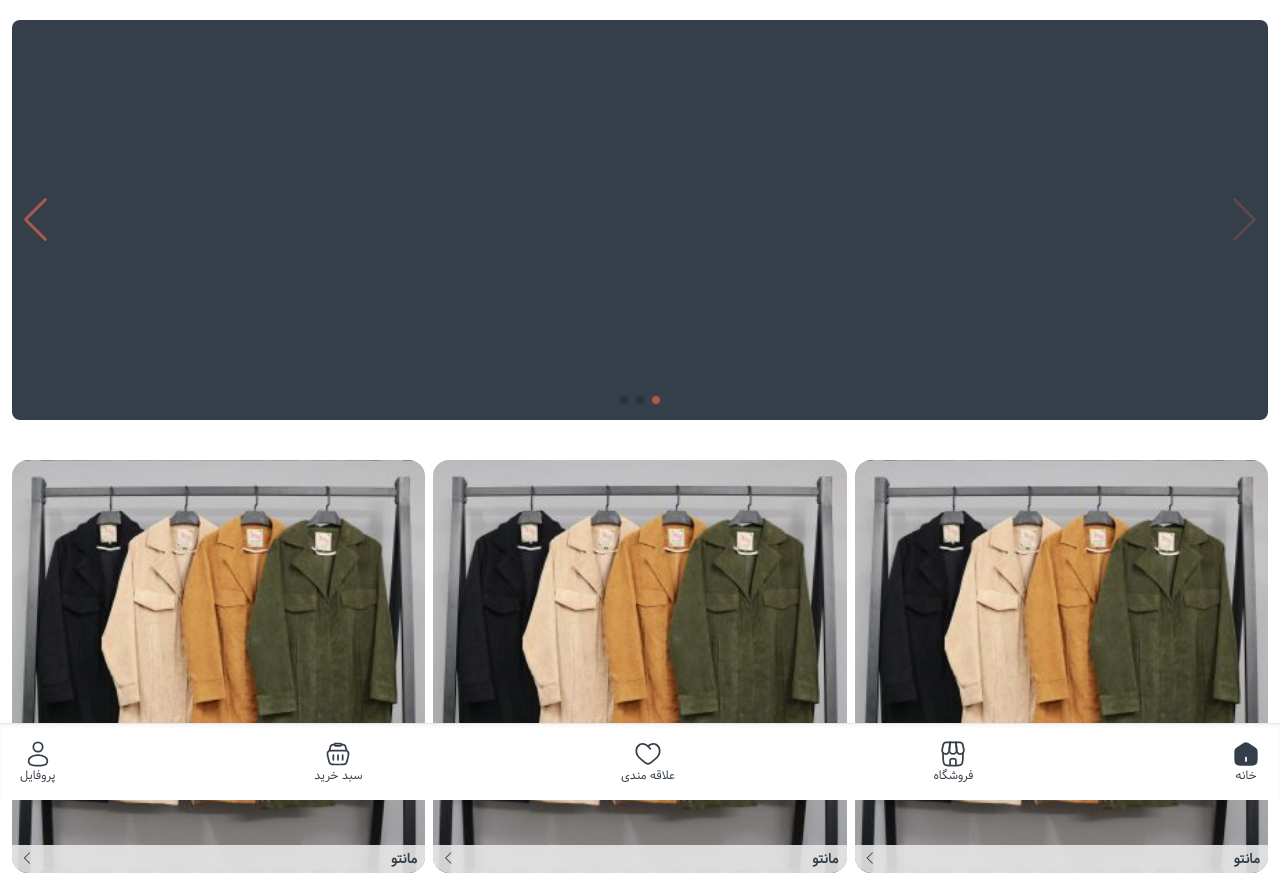
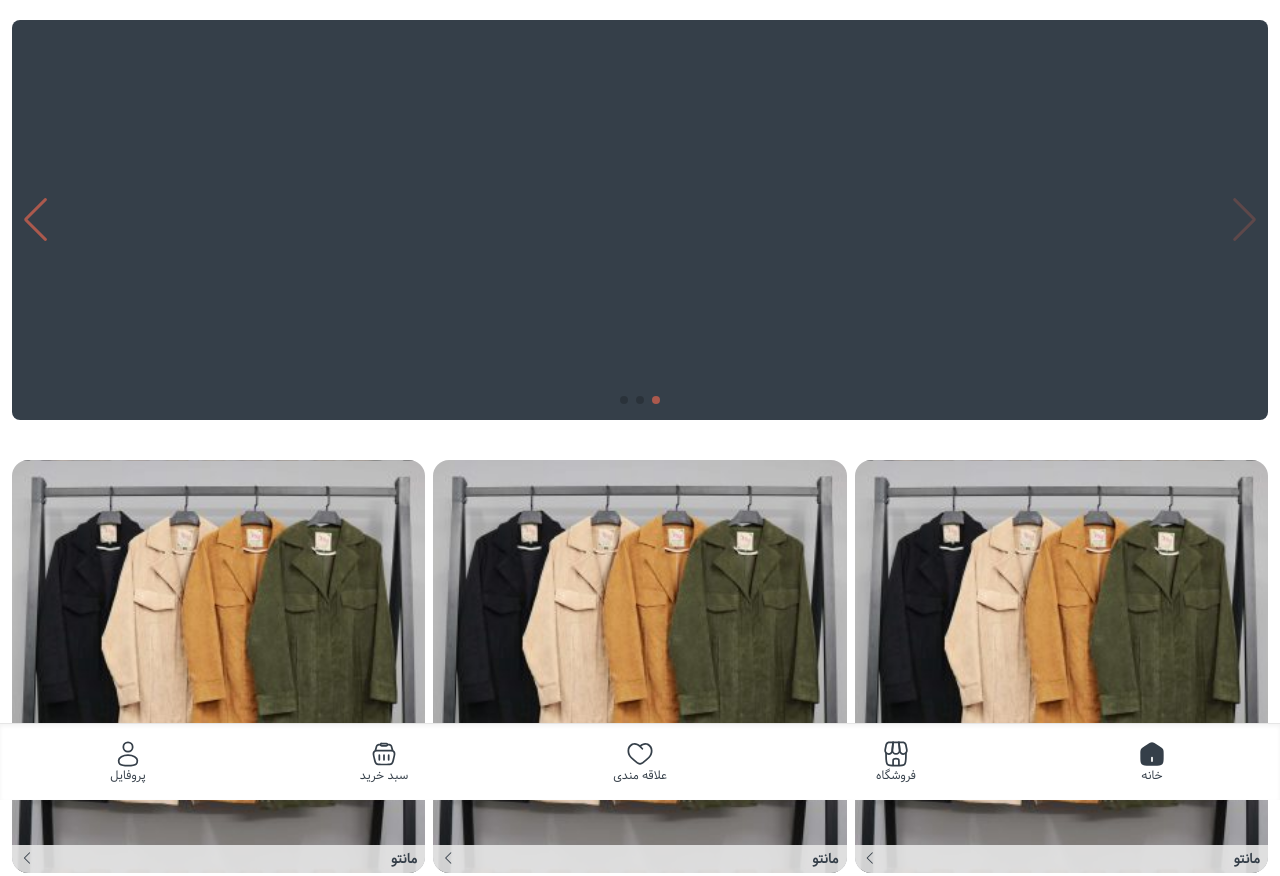
Before and after one commit to Farzadhr/Afaghwebsitenewfront, a website: page index.html in a window 1280 px wide. Shown: the top 876 px of the page. Drawn offline with Linux system fonts and the light colour scheme; files whose address does not match are found by name.

Commit message:
fix error of header in width problem

```diff
--- a/index.html
+++ b/index.html
@@ -13,24 +13,24 @@
 <body>
     <header class="">
         <div
-            class="flex justify-between items-center fixed z-50 border-t border-lightgray shadow-inner py-4 w-full bottom-0 bg-white px-5">
-            <a href="" class="flex flex-col items-center justify-center">
+            class="flex justify-between items-center fixed z-50 border-t border-lightgray shadow-inner py-4 w-full bottom-0 bg-white">
+            <a href="" class="flex flex-col items-center justify-center w-1/5">
                 <span class="icon-[solar--home-2-bold] w-7 h-7 text-primary"></span>
                 <p class="text-xs">خانه</p>
             </a>
-            <a href="" class="flex flex-col items-center justify-center">
+            <a href="" class="flex flex-col items-center justify-center w-1/5">
                 <span class="icon-[solar--shop-linear] w-7 h-7 text-primary"></span>
                 <p class="text-xs">فروشگاه</p>
             </a>
-            <a href="" class="flex flex-col items-center justify-center">
+            <a href="" class="flex flex-col items-center justify-center w-1/5">
                 <span class="icon-[solar--heart-angle-linear] w-7 h-7 text-primary"></span>
                 <p class="text-xs">علاقه مندی</p>
             </a>
-            <a href="" class="flex flex-col items-center justify-center">
+            <a href="" class="flex flex-col items-center justify-center w-1/5">
                 <span class="icon-[solar--cart-3-outline] w-7 h-7 text-primary"></span>
                 <p class="text-xs">سبد خرید</p>
             </a>
-            <a href="" class="flex flex-col items-center justify-center">
+            <a href="" class="flex flex-col items-center justify-center w-1/5">
                 <span class="icon-[solar--user-linear] w-7 h-7 text-primary"></span>
                 <p class="text-xs">پروفایل</p>
             </a>
```
Also changed, not shown: css/style.css.
